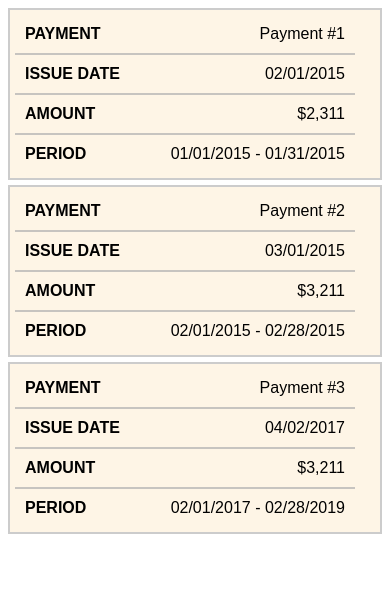
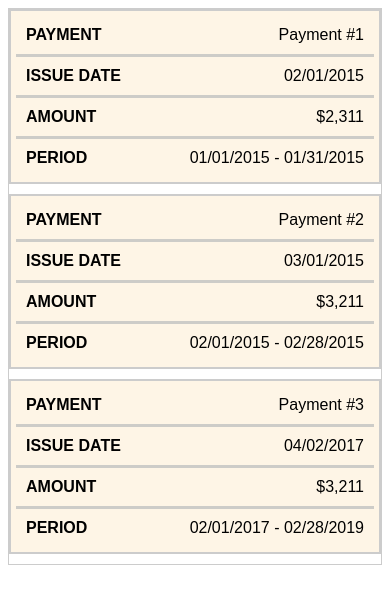
Before and after one commit to Warglaive/HTML5-CSS, a plain HTML site: page Lab Responsive Design/P03_Bank_Credit/bank-credit.html in a window 390 px wide. Drawn offline with Linux system fonts and the light colour scheme.

Commit message:
7/3/2017, 9:26 pm

```diff
--- a/Lab Responsive Design/P03_Bank_Credit/bank-credit.css
+++ b/Lab Responsive Design/P03_Bank_Credit/bank-credit.css
@@ -30,33 +30,38 @@ table th {
     letter-spacing: 1px;
 }
 
+
+
 @media screen and (max-width: 600px) {
+  table{
+    display: flex;
+  }
   thead{
-    display: none;
+    position: absolute;
+    top: -99999px;
+    left: -9999px;
   }
-  table, tbody{
-    border: 0;
+  table td::before{
+    content: attr(data-label);
+    float: left;
+    font-weight: bold;
+    text-transform: uppercase;
   }
-  tbody tr{
+  table td{
+    text-align: right;
     display: block;
-    margin-bottom: 5px;
+  }
+  table td:not(:last-child) {
+    border-bottom: solid #CDCCC8;
+   }
+  table tr{
+    display: block;
+    margin-bottom: 10px;
     background: #FEF5E6;
   }
-  tbody td{
-    display: block;
-    text-align: right;
-    margin-right: 20px;
-    border-bottom: 2px solid #C7C4C0;
-    position: relative;
+
+
+  tbody{
+    width: 100%;
   }
-tbody td::before{
-  content: attr(data-label);
-  position: absolute;
-  left: 10px;
-  font-weight: bold;
-  text-transform: uppercase;
 }
-tbody td:last-of-type{
-  border: 0;
-}
-}
```
Also changed, not shown: Lab Responsive Design/P03_Bank_Credit/bank-credit.html (+1 -0 lines).
